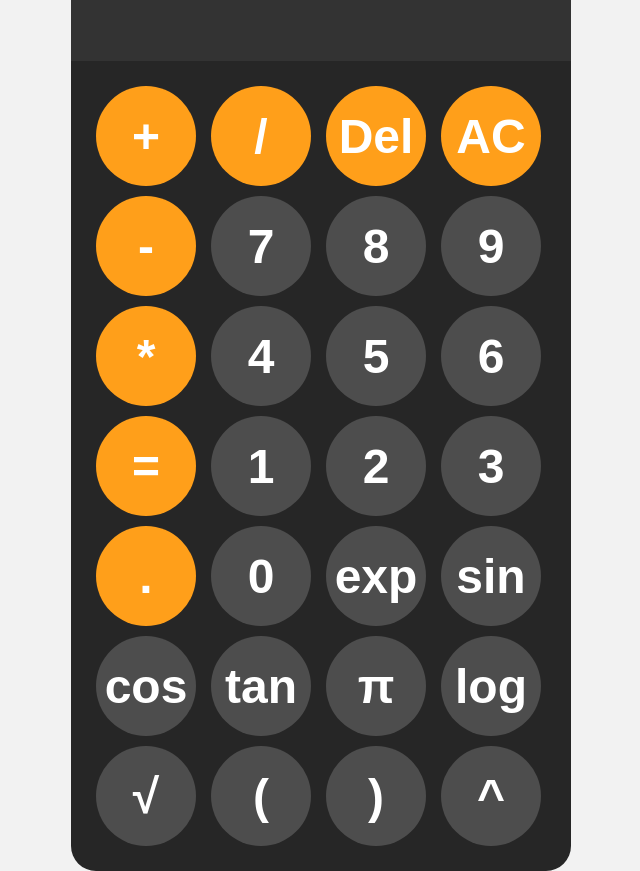
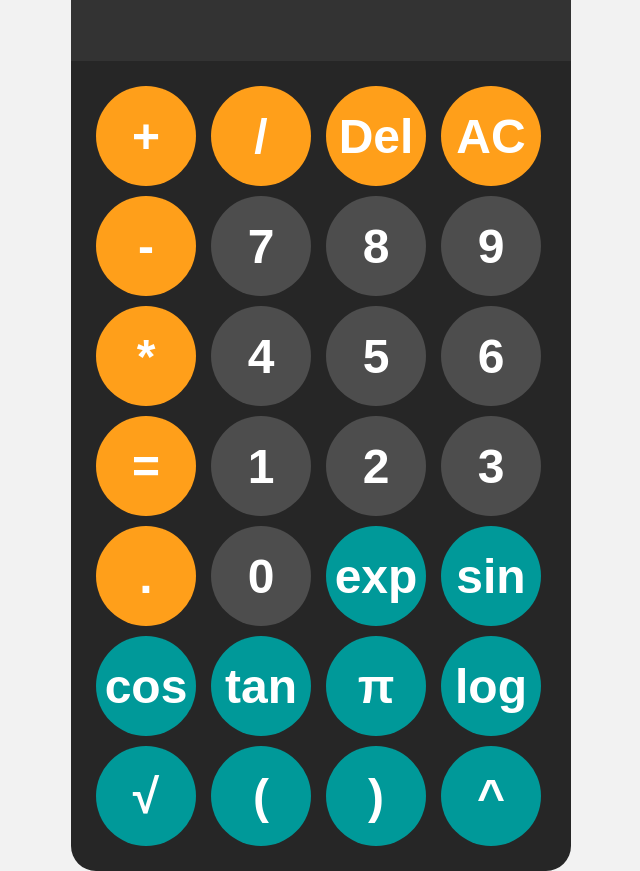
Before and after one commit to Avi6244/scientific.html, a plain HTML site: page index.html in a window 1280 px wide. Shown: the whole page, without its empty margins (319-959 px from the left). Drawn offline with Linux system fonts and the light colour scheme.

Commit message:
Update style.css

```diff
--- a/style.css
+++ b/style.css
@@ -39,6 +39,11 @@ button{
     font-weight: bold;
     cursor: pointer;
 }
+.scientific{
+    background-color: hsl(180, 100%, 30%);
+    font-size: 3rem;
+}
+
 button:hover{
     background-color: hsl(0, 0%, 40%);
 }
@@ -54,3 +59,9 @@ button:active{
 .operator:active{
     background-color: hsl(35, 100%, 80%);
 }
+.scientific:hover{
+    background-color:  hsl(180, 100%, 40%);
+}
+.scientific:active{
+    background-color:  hsl(180, 100%, 60%);
+}
```
